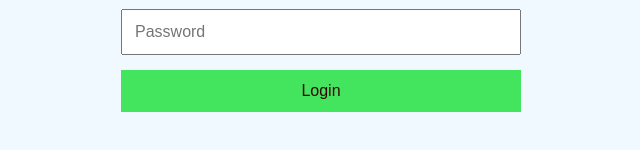
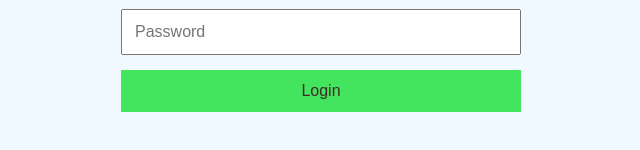
Before and after one commit to Andre-muntet/SolvingWithCloud, a plain HTML site: page three-tier-app/frontend/index.html in a window 1280 px wide. Shown: the part 252-402 px from the top of the page, 319-959 px from the left. Drawn offline with Linux system fonts and the light colour scheme.

```diff
--- a/three-tier-app/frontend/style.css
+++ b/three-tier-app/frontend/style.css
@@ -25,6 +25,6 @@
 button {
   cursor: pointer;
   background-color: #43e45e;
-  color: rgb(51, 5, 5);
+  color: rgb(65, 40, 40);
   border: none;
 }
```
Also changed, not shown: .github/workflows/deploy.yaml.
